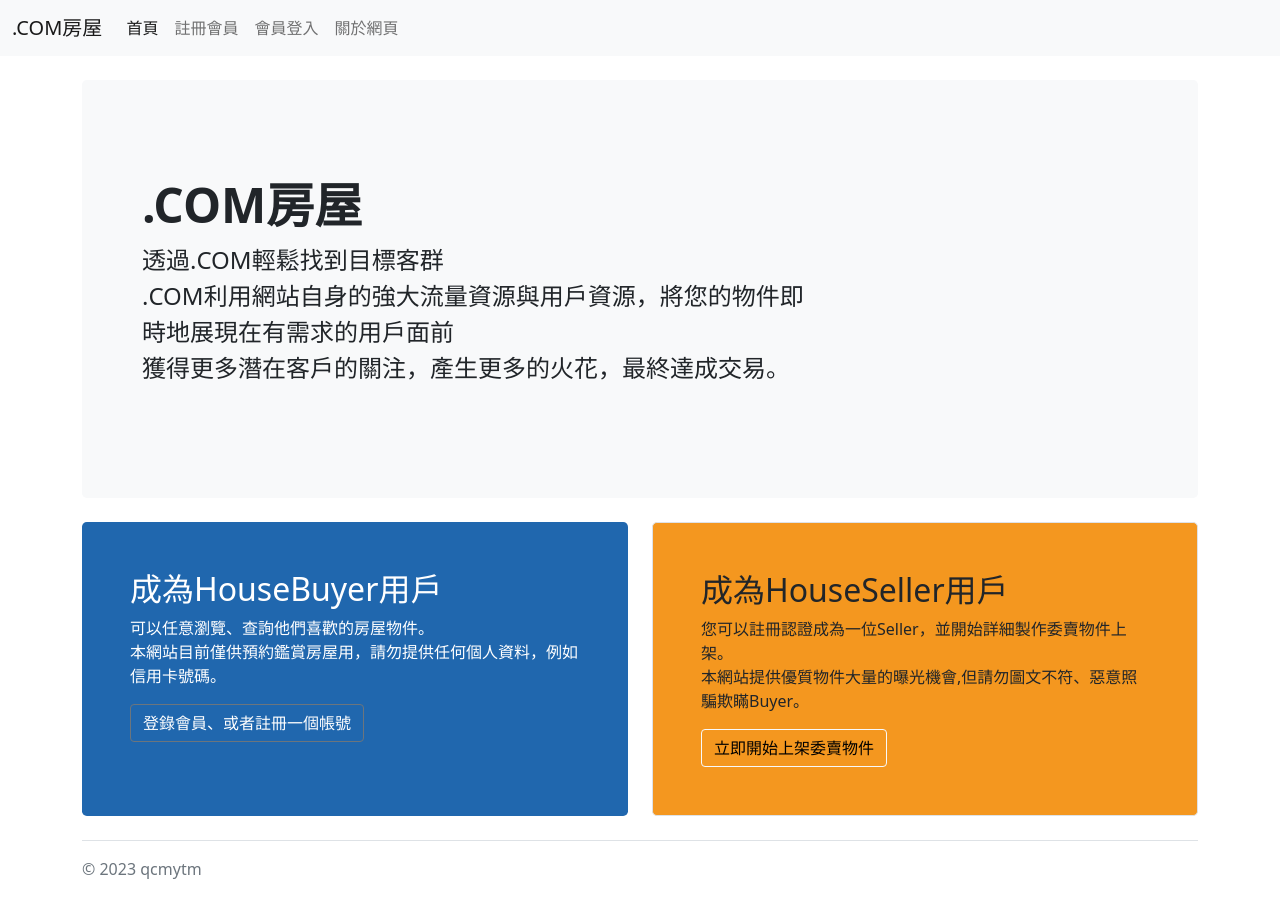
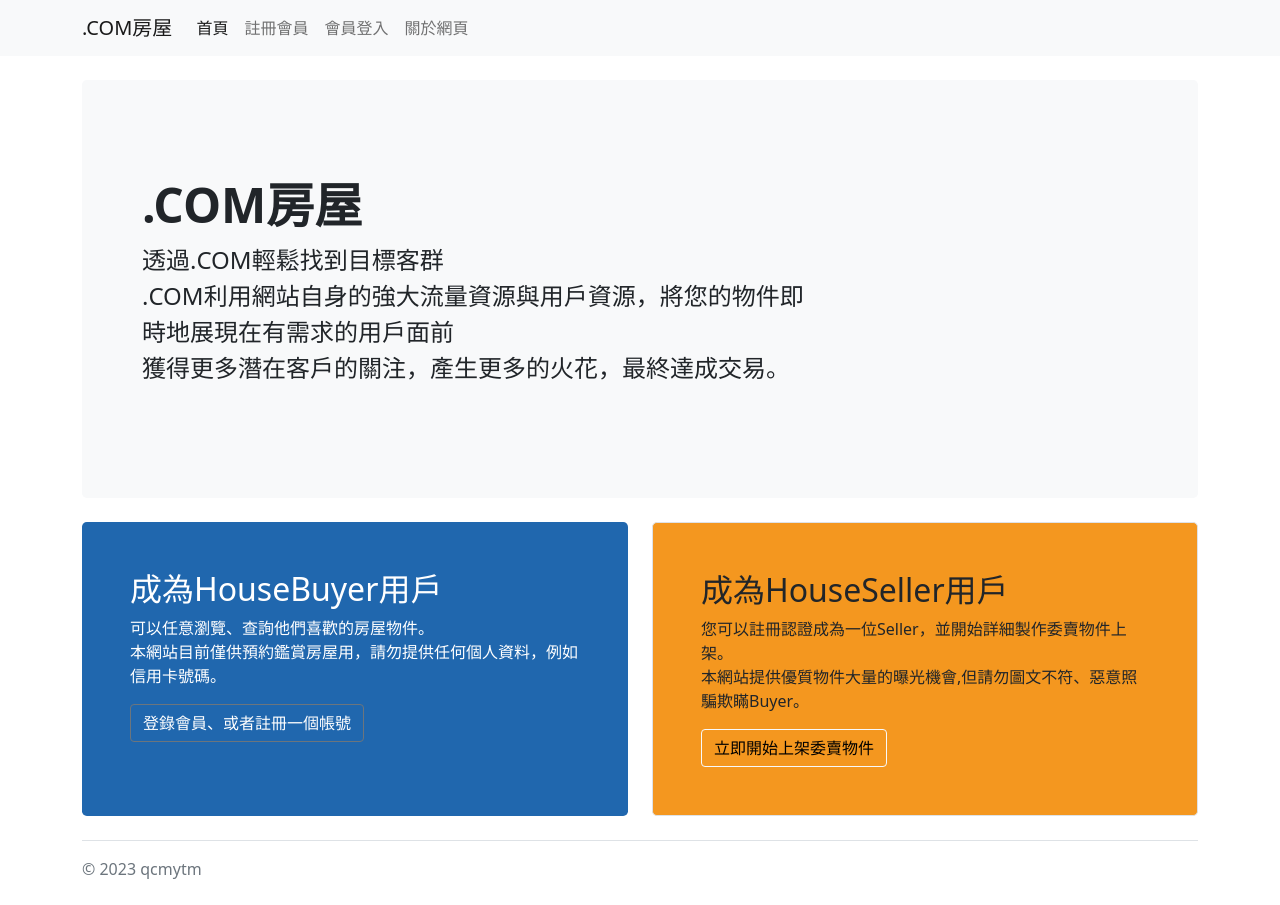
Before and after one commit to qcmytm/.comHouseSideProject, a React (Create React App) app in the folder client/: page / in a window 1280 px wide. Built offline with nearby package versions, Linux system fonts and the light colour scheme.

Commit message:
7 commit

```diff
--- a/client/src/components/nav-component.js
+++ b/client/src/components/nav-component.js
@@ -12,8 +12,8 @@ const NavComponent = ({ currentUser, setCurrentUser }) => {
   return (
     <div>
       <nav>
-        <nav className="navbar navbar-expand-lg navbar-light bg-light">
-          <div className="container-fluid">
+        <nav className=" navbar navbar-expand-lg navbar-light bg-light">
+          <div className="container-xl">
             <Link className="navbar-brand" to="/">
               .COM房屋
             </Link>
```
Also changed, not shown: 7 other files (tests, documents, lock files or other folders).
